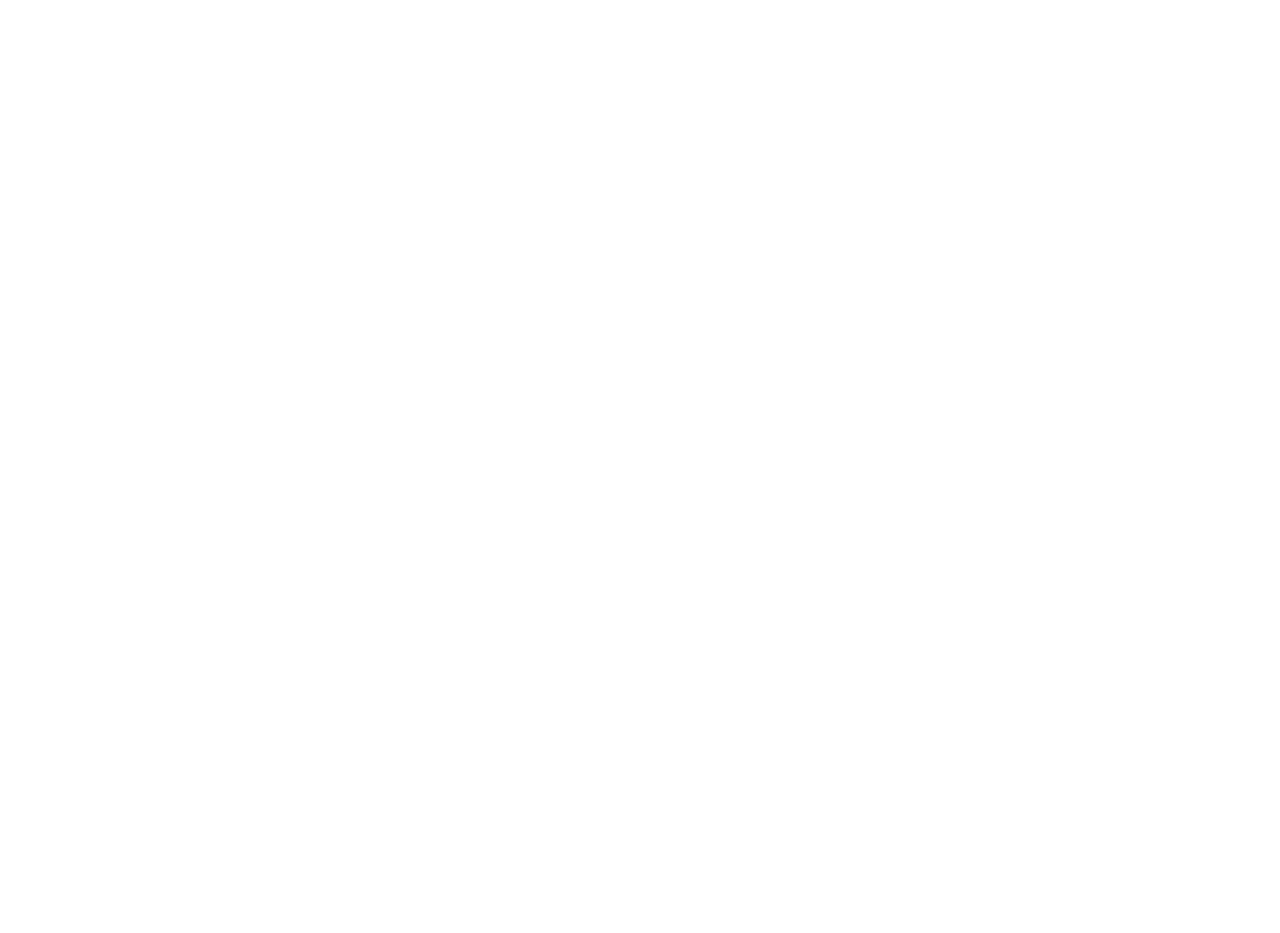
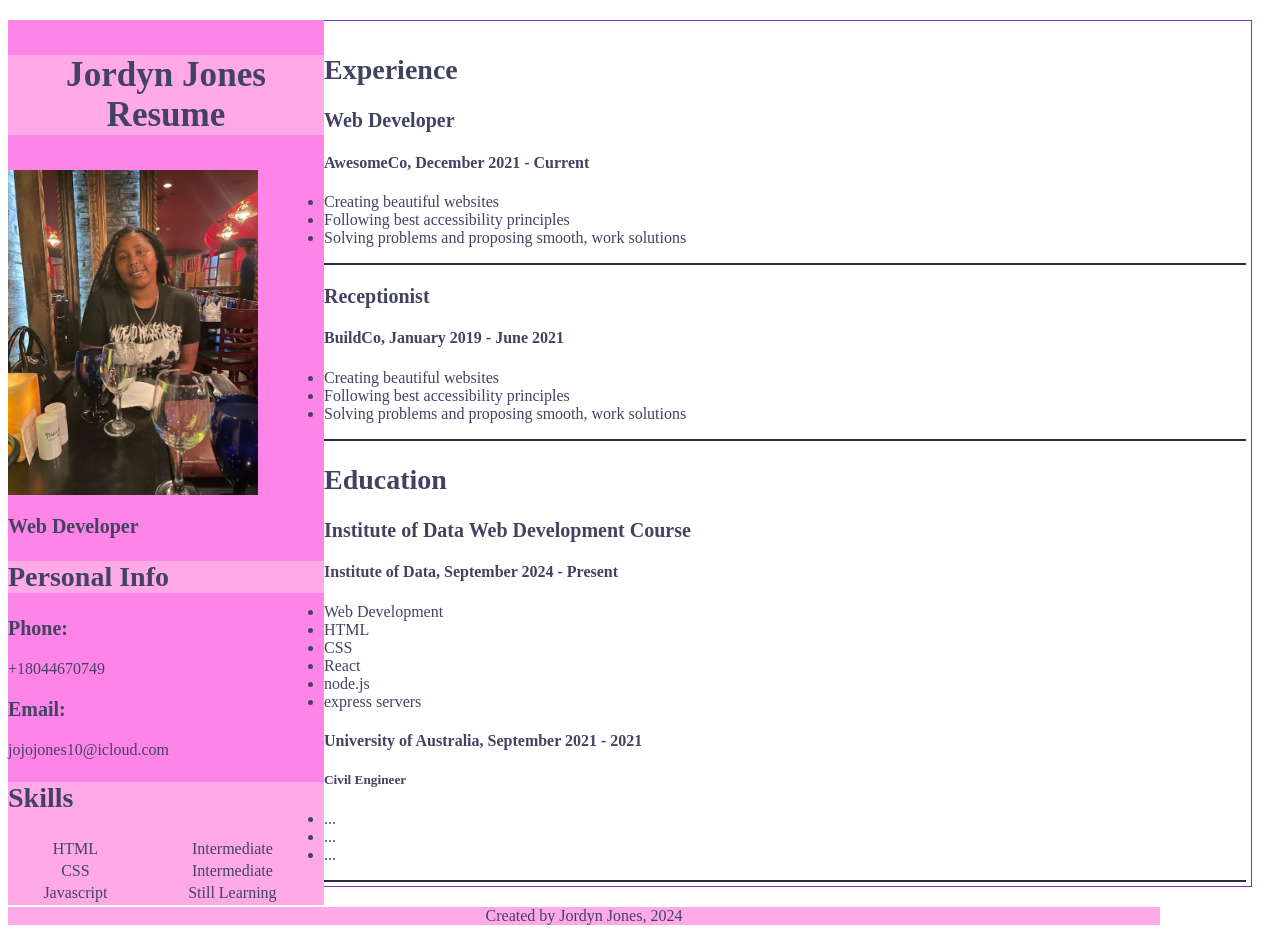
Before and after one commit to JordynJ917/Module-2, a plain HTML site: page Lab-4-Website/Mod2Exercise4.html in a window 1280 px wide. Before the commit the page ends 800 px from the top, so only its background shows below. Drawn offline with Linux system fonts and the light colour scheme.

Commit message:
adding the website

```diff
--- a/Lab-4-Website/Mod2Exercise4.html
+++ b/Lab-4-Website/Mod2Exercise4.html
@@ -3,9 +3,96 @@
 <head>
     <meta charset="UTF-8">
     <meta name="viewport" content="width=device-width, initial-scale=1.0">
-    <title>Document</title>
+    <link rel="stylesheet" href="Mod2Exersice4.css">
+    <title>Jordyn Jones Resume</title>
 </head>
-<body>
+<body style="color: #414361";>
+        <section class="sidebar">
+            <aside>
+            <div class="header">
+            <h1>Jordyn Jones Resume</h1>
+            </div>
+            <img class="image" src="imageofme.jpeg" alt="A Picture of Myself" height="325" width="250">
 
+            <div>
+                <h3>Web Developer</h3>
+            </div>
+
+            <h2 class="Personal">Personal Info</h2>
+        <div class="phone-email">
+            <h3>Phone:</h3>
+            <p>+18044670749</p>
+            <h3>Email:</h3>
+            <p>jojojones10@icloud.com</p>
+        </div>
+        <section class="skill">
+        <div class="skills">
+            <h2>Skills</h2>
+        </div>
+        <div>
+            <table class="skills-table">
+                <tbody>
+                    <tr colspan="2">
+                        <td>HTML</td>
+                        <td>Intermediate</td>
+                    </tr>
+                    <tr>
+                        <td>CSS</td>
+                        <td>Intermediate</td>
+                    </tr>
+                    <tr>
+                        <td>Javascript</td>
+                        <td>Still Learning</td>
+                    </tr>
+                </tbody>
+            </table>
+        </div>
+        </section>
+            </aside>
+        </section>
+        <section class="right-side">
+        <div class="Experience">
+            <h2>Experience</h2>
+            <h3>Web Developer</h3>
+            <h4>AwesomeCo, December 2021 - Current</h4>
+            <ul>
+                <li>Creating beautiful websites</li>
+                <li>Following best accessibility principles</li>
+                <li>Solving problems and proposing smooth, work solutions</li>
+            </ul>
+        </div>
+        <div class="Receptionist">
+            <h3>Receptionist</h3>
+            <h4>BuildCo, January 2019 - June 2021</h4>
+            <ul>
+                <li>Creating beautiful websites</li>
+                <li>Following best accessibility principles</li>
+                <li>Solving problems and proposing smooth, work solutions</li>
+            </ul>
+        </div>
+        <div class="Education">
+            <h2>Education</h2>
+            <h3>Institute of Data Web Development Course</h3>
+            <h4>Institute of Data, September 2024 - Present</h4>
+            <ul>
+                <li>Web Development</li>
+                <li>HTML</li>
+                <li>CSS</li>
+                <li>React</li>
+                <li>node.js</li>
+                <li>express servers</li>
+            </ul>
+            <h4>University of Australia, September 2021 - 2021</h4>
+            <h5>Civil Engineer</h5>
+            <ul>
+                <li>...</li>
+                <li>...</li>
+                <li>...</li>
+            </ul>
+        </div>
+        </section>
+    <div>
+        <footer class="footer" style="background-color: #FFA9E;">Created by Jordyn Jones, 2024</footer>
+    </div>
 </body>
 </html>
--- a/Lab-4-Website/Mod2Exersice4.css
+++ b/Lab-4-Website/Mod2Exersice4.css
@@ -0,0 +1,68 @@
+body {
+
+}
+h2 {
+    font-size: 28px;
+}
+h3 {
+    font-size: 20px;
+}
+.sidebar {
+    float: left;
+    width: 25%;
+    left: 0%;
+    border-style: hidden;
+    border-width: 1px;
+    background: #FF84E8;
+}
+.header{
+    font-size: 30px;
+    padding: auto;
+    margin: auto;
+    text-align: center;
+    background-color: #FFA9E7;
+
+}
+.image {
+    display: flex;
+    background: #FF84E8;
+}
+.Personal {
+    background-color: #FFA9E7;
+    background-size: cover
+}
+.phone-email {
+    text-align: justify;
+}
+.skill {
+    background-color: #FFA9E7;
+    background-size: auto;
+    width: 100%;
+    height: 100%;
+}
+table {
+    width: 100%;
+    text-align: center;
+}
+.footer {
+    display: inline-block;
+    width: 1152px;
+    position:relative;
+    bottom: 0;
+    text-align: center;
+    background-color: #FFA9E7;
+}
+.right-side {
+    border: 1px solid #7F2CCB;
+    padding: 10px 5px 4px 20px;
+    margin: 20px;
+}
+.Experience {
+    border-bottom: 2px solid #2A2D43;
+}
+.Receptionist {
+    border-bottom: 2px solid #2A2D43;
+}
+.Education {
+    border-bottom: 2px solid #2A2D43;
+}
```
Also changed, not shown: Lab-4-Website/Mod2Exercise4.js (deleted), Lab-4-Website/imageofme.jpeg (added).
